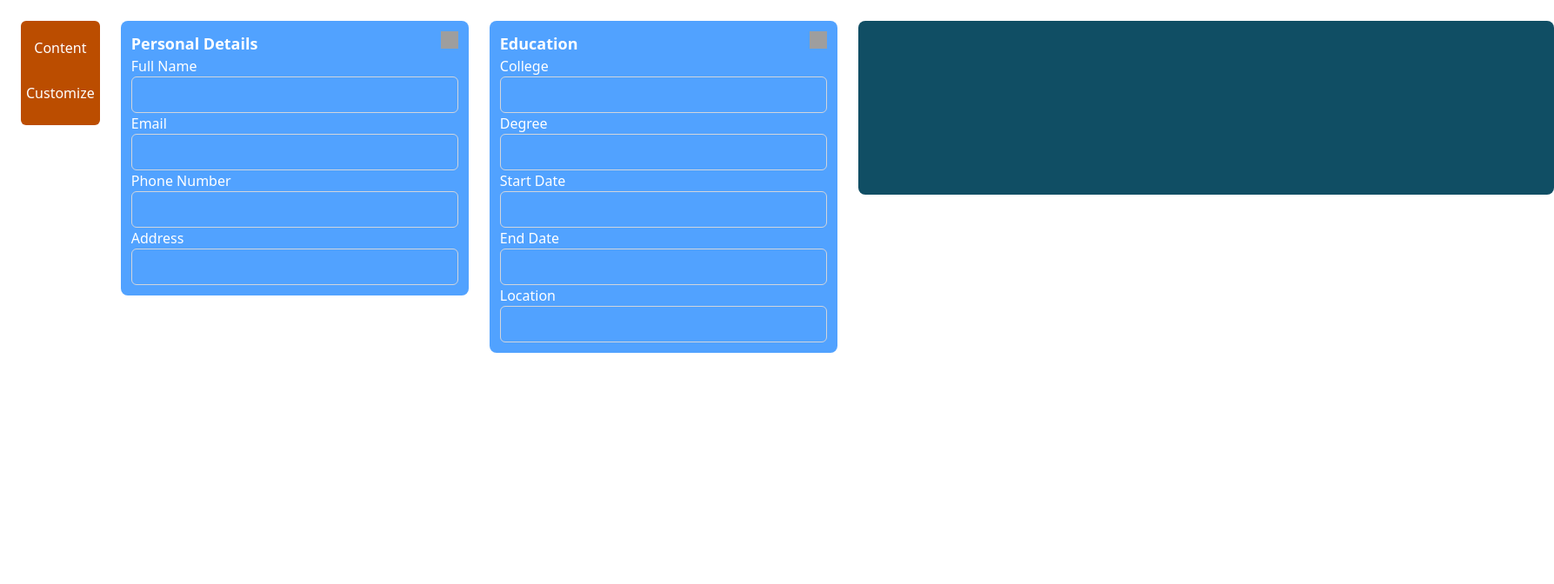
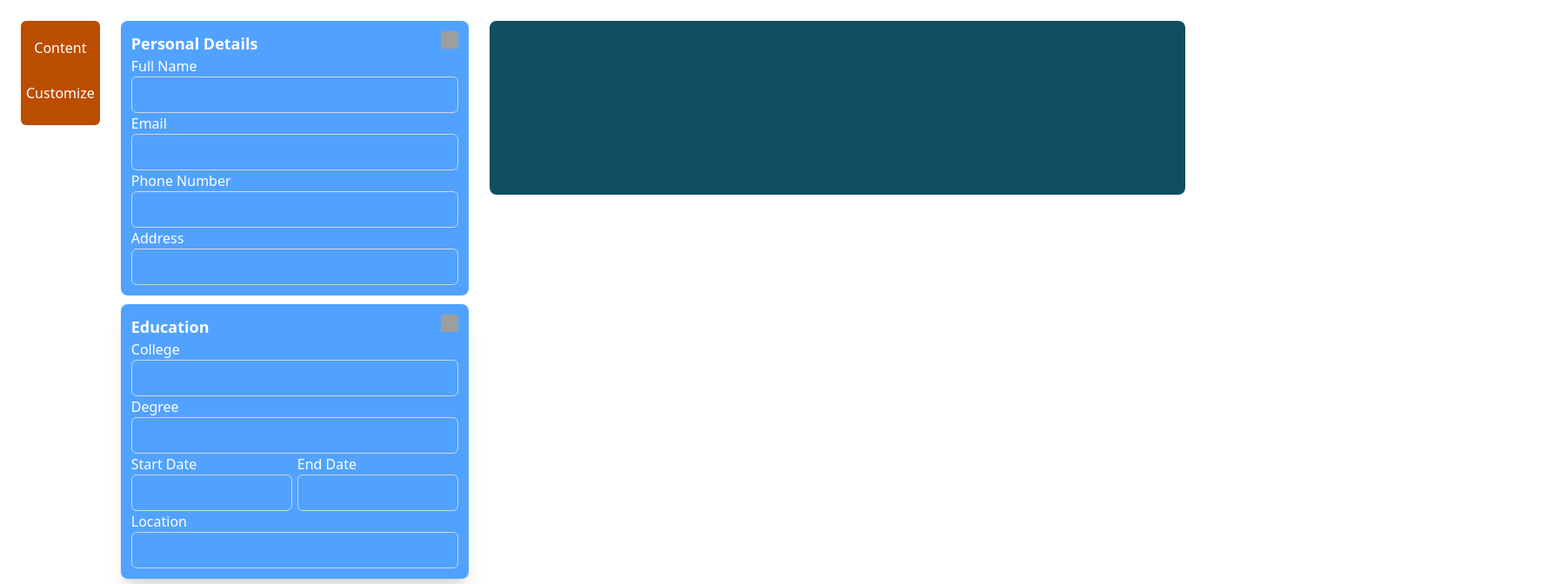
Before and after one commit to Ayush995712/cv-application, a React (Vite) app: page / in a window 1280 px wide. Both pictures are taken after a click on the button "Content". Shown: the top 672 px of the page at 87% size, 1787 px wide, since content can reach past the window. Built offline with nearby package versions, Linux system fonts and the light colour scheme; grey boxes are pictures that could not be loaded; the HTML template or start-up script is replaced by a standard one.

Commit message:
Added new state variables

```diff
--- a/src/App.jsx
+++ b/src/App.jsx
@@ -1,8 +1,8 @@
 import { useState } from 'react';
 import { PersonalDetails } from './content/PersonalDetails';
 import { CV } from './cv/cv';
+import { Education } from './content/Education';
 import './App.css';
-import { Education } from './content/Education';
 
 function App() {
   const [showContent, setShowContent] = useState(false);
@@ -11,6 +11,10 @@ function App() {
   const [phoneNumber, setPhoneNumber] = useState(null);
   const [address, setAddress] = useState('');
   const [college, setCollege] = useState('');
+  const [degree, setDegree] = useState('');
+  const [startDate, setStartDate] = useState('');
+  const [endDate, setEndDate] = useState('');
+  const [location, setLocation] = useState('');
 
   return (
     <>
@@ -21,14 +25,16 @@ function App() {
         }}>Content</button>
         <button className='h-[50px] cursor-pointer'>Customize</button>
       </div>
-      <div className='min-w-[400px] min-h-[300px]'>
-        {showContent && <PersonalDetails name={name} setName={setName} email={email} setEmail={setEmail} phoneNumber={phoneNumber} setPhoneNumber={setPhoneNumber} address={address} setAddress={setAddress} />}
-      </div>
-      <div className='min-w-[400px] min-h-[300px]'>
-        {showContent && <Education college={college} setCollege={setCollege} />}
+      <div className='flex flex-col gap-[10px]'>
+        <div className='min-w-[400px] min-h-[300px]'>
+          {showContent && <PersonalDetails name={name} setName={setName} email={email} setEmail={setEmail} phoneNumber={phoneNumber} setPhoneNumber={setPhoneNumber} address={address} setAddress={setAddress} />}
+        </div>
+        <div className='min-w-[400px] min-h-[300px]'>
+          {showContent && <Education college={college} setCollege={setCollege} degree={degree} setDegree={setDegree} startDate={startDate} setStartDate={setStartDate} endDate={endDate} setEndDate={setEndDate} location={location} setLocation={setLocation} />}
+        </div>
       </div>
       <div className='main-cv'>
-        <CV name={name} email={email} phoneNumber={phoneNumber} address={address} />
+        <CV name={name} email={email} phoneNumber={phoneNumber} address={address} college={college} degree={degree} startDate={startDate} endDate={endDate} location={location} />
       </div>
     </div>
     </>
--- a/src/content/Education.jsx
+++ b/src/content/Education.jsx
@@ -1,11 +1,11 @@
 import { useState } from "react";
 
-export function Education({college, setCollege}) {
+export function Education({setCollege, setDegree, setStartDate, setEndDate, setLocation}) {
 
     const [open, setOpen] = useState(true);
 
     return (
-        <div className="w-[400px] h-auto bg-blue-400 rounded-lg p-[12px]">
+        <div className="w-[400px] h-auto bg-blue-400 rounded-lg p-[12px] shadow-xl shadow-blue-250">
             <div className="text-white font-bold text-lg/7 cursor-pointer flex justify-between" onClick={() => {
                 setOpen(!open)
             }} >
@@ -26,23 +26,27 @@ export function Education({college, setCollege}) {
                 <div>
                     <div className="text-white">Degree</div>
                     <input type="text" className="w-full border border-gray-300 rounded-md px-3 py-2 focus:outline-none focus:ring-2 focus:ring-blue-500" onChange={(e) => {
-                        setEmail(e.target.value);
+                        setDegree(e.target.value);
                     }} />
                 </div>
-                <div>
+                <div className="flex gap-[6px]">
+                    <div className="flex flex-col">
                         <div className="text-white">Start Date</div>
                         <input type="text" className="w-full border border-gray-300 rounded-md px-3 py-2 focus:outline-none focus:ring-2 focus:ring-blue-500" onChange={(e) => {
-                        setPhoneNumber(e.target.value);
+                            setStartDate(e.target.value);
                         }} />
+                    </div>
+                    <div className="flex flex-col">
                         <div className="text-white">End Date</div>
                         <input type="text" className="w-full border border-gray-300 rounded-md px-3 py-2 focus:outline-none focus:ring-2 focus:ring-blue-500" onChange={(e) => {
-                        setPhoneNumber(e.target.value);
+                            setEndDate(e.target.value);
                         }} />
+                    </div>
                 </div>
                 <div>
                     <div className="text-white">Location</div>
                     <input type="text" className="w-full border border-gray-300 rounded-md px-3 py-2 focus:outline-none focus:ring-2 focus:ring-blue-500" onChange={(e) => {
-                        setAddress(e.target.value);
+                        setLocation(e.target.value);
                     }} />
                 </div>
             </div>)}
```
Lines whose indentation alone changed are shown as unchanged.
